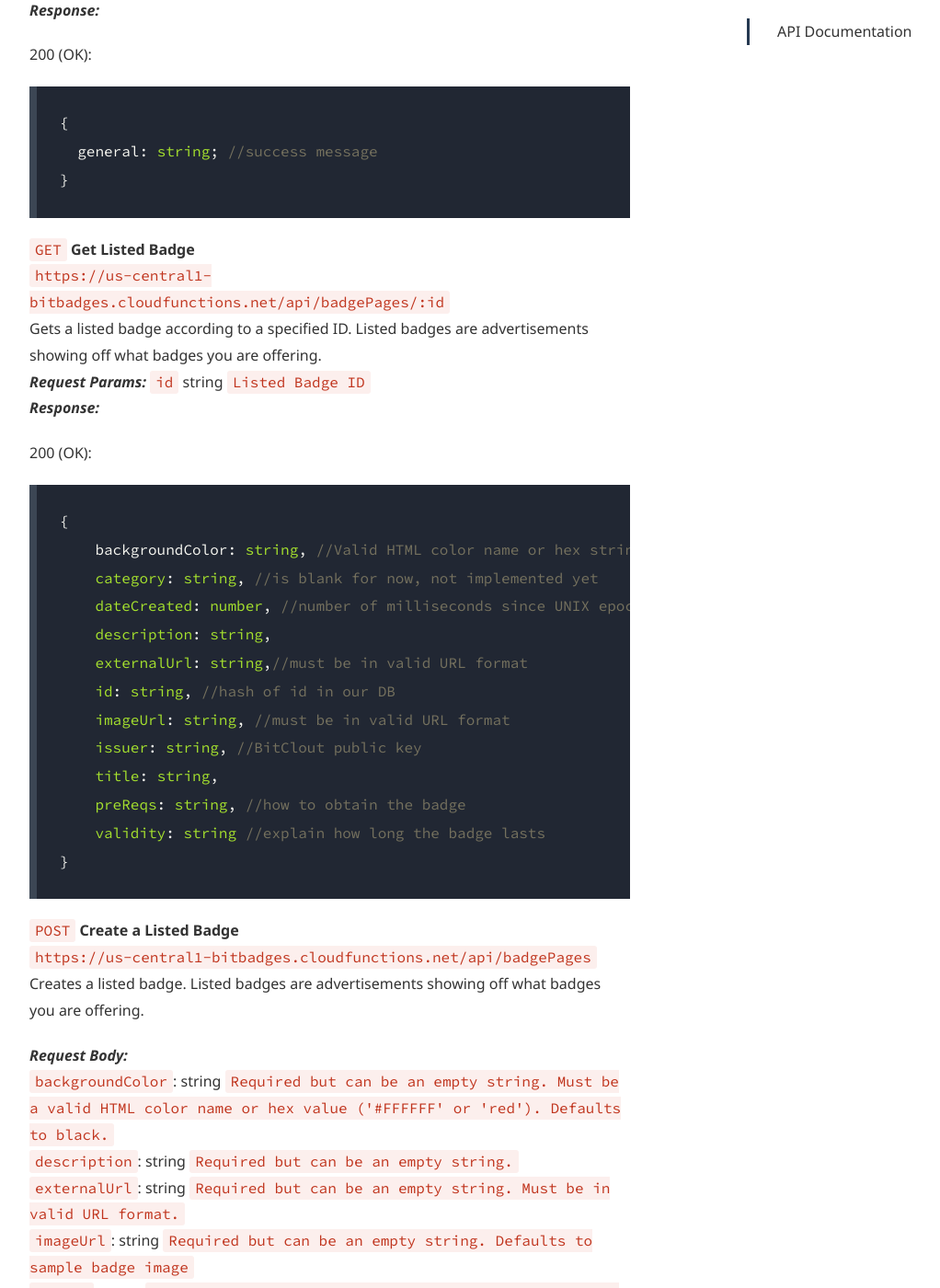
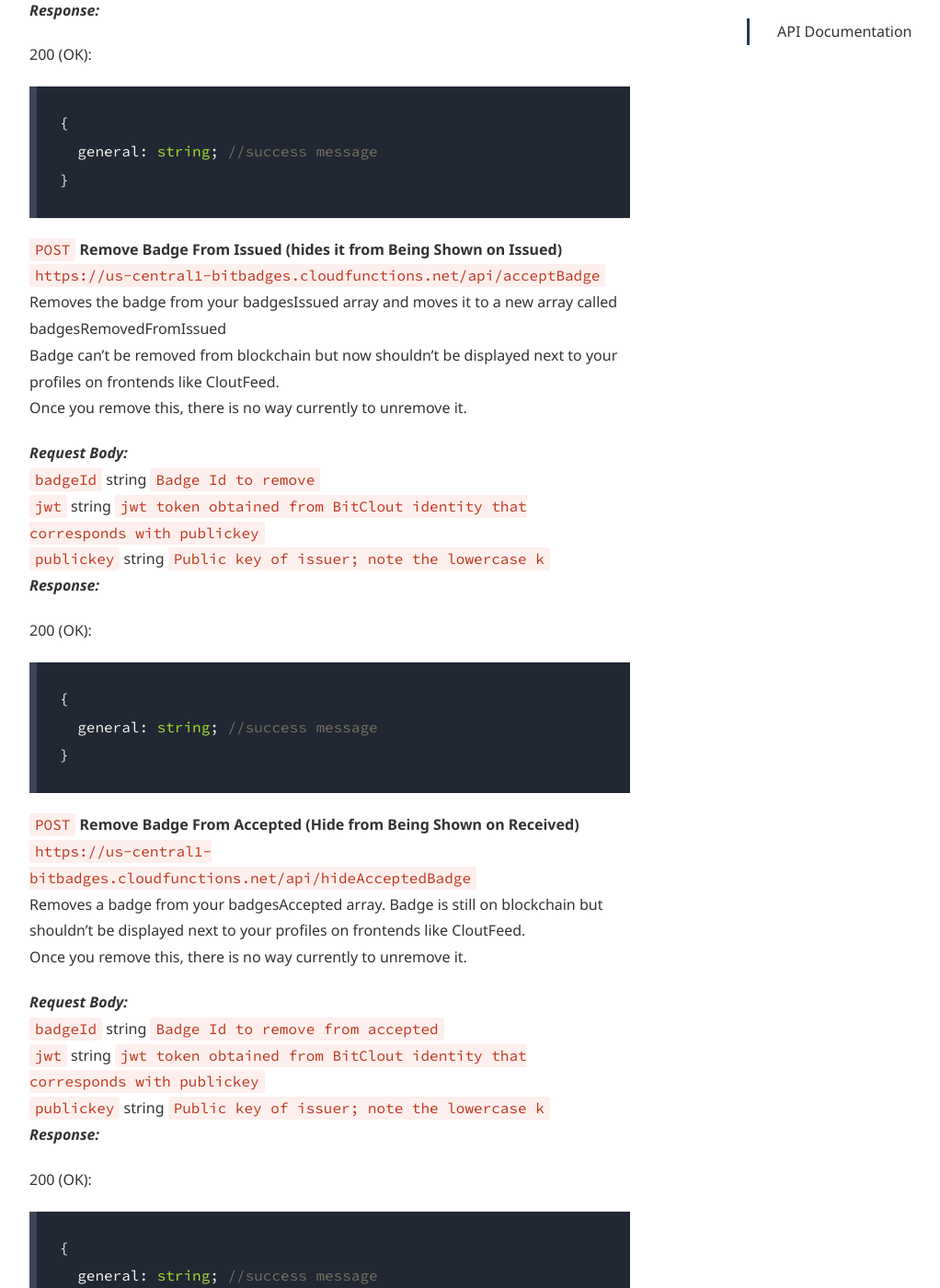
Before and after one commit to BitBadges/bitbadges.github.io, a Jekyll site: the page built from api.md, in a window 1280 px wide and 1400 px high, scrolled down 7384 px. Shown: the whole window at 92% size, without its empty margins (38-1060 px from the left). Built offline with Jekyll 4.4.1, drawn with Linux system fonts in a browser that asks for light colours; some web fonts are replaced.

Commit message:
added both hide methods

````diff
--- a/api.md
+++ b/api.md
@@ -237,6 +237,46 @@ Declines a badge from your pending badges
 }
 ```
 
+
+`POST` **Remove Badge From Issued (hides it from Being Shown on Issued)**
+`https://us-central1-bitbadges.cloudfunctions.net/api/acceptBadge`
+Removes the badge from your badgesIssued array and moves it to a new array called badgesRemovedFromIssued
+Badge can't be removed from blockchain but now shouldn't be displayed next to your profiles on frontends like CloutFeed.
+Once you remove this, there is no way currently to unremove it.
+
+**_Request Body:_**
+`badgeId` string `Badge Id to remove`
+`jwt` string `jwt token obtained from BitClout identity that corresponds with publickey`
+`publickey` string `Public key of issuer; note the lowercase k`
+**_Response:_**
+
+> 200 (OK):
+
+```javascript
+{
+  general: string; //success message
+}
+```
+
+`POST` **Remove Badge From Accepted (Hide from Being Shown on Received)**
+`https://us-central1-bitbadges.cloudfunctions.net/api/hideAcceptedBadge`
+Removes a badge from your badgesAccepted array. Badge is still on blockchain but shouldn't be displayed next to your profiles on frontends like CloutFeed.
+Once you remove this, there is no way currently to unremove it.
+
+**_Request Body:_**
+`badgeId` string `Badge Id to remove from accepted`
+`jwt` string `jwt token obtained from BitClout identity that corresponds with publickey`
+`publickey` string `Public key of issuer; note the lowercase k`
+**_Response:_**
+
+> 200 (OK):
+
+```javascript
+{
+  general: string; //success message
+}
+```
+
 `GET` **Get Listed Badge**
 `https://us-central1-bitbadges.cloudfunctions.net/api/badgePages/:id`
 Gets a listed badge according to a specified ID. Listed badges are advertisements showing off what badges you are offering.
````
